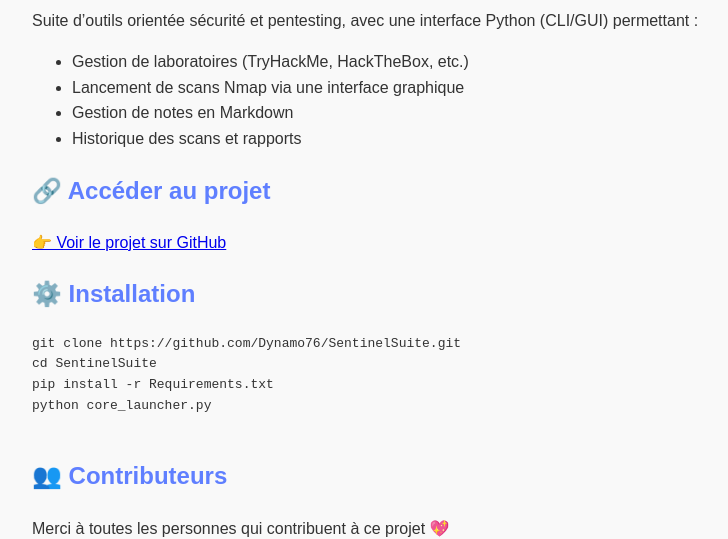
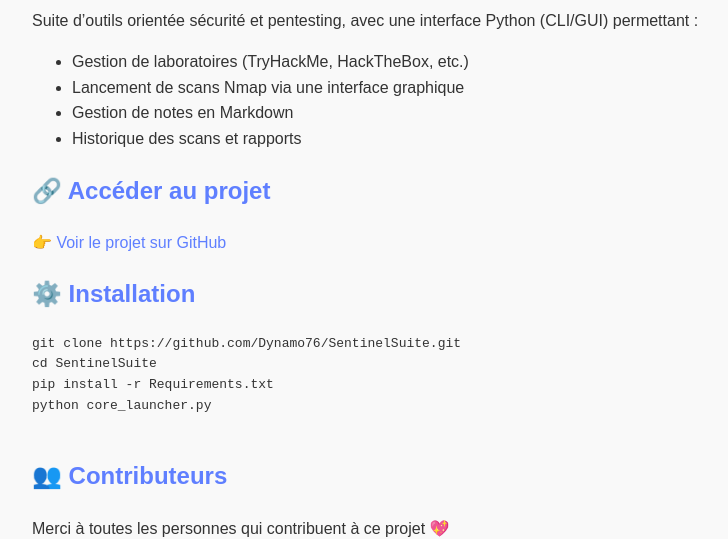
Before and after one commit to Dynamo76/SentinelSuiteLite, a plain HTML site: page index.html in a window 1280 px wide. Shown: the part 105-644 px from the top of the page, without its empty margins (158-886 px from the left). Drawn offline with Linux system fonts and the light colour scheme.

Commit message:
Improve link style for GitHub project
Updated link style for GitHub project access.

```diff
--- a/index.html
+++ b/index.html
@@ -48,7 +48,7 @@
 
     <h2>🔗 Accéder au projet</h2>
     <p>
-      <a href="https://github.com/Dynamo76/SentinelSuite" target="_blank">
+      <a href="https://github.com/Dynamo76/SentinelSuite" target="_blank" style="text-decoration: none; color: #5F7FFF;">
         👉 Voir le projet sur GitHub
       </a>
     </p>
```
